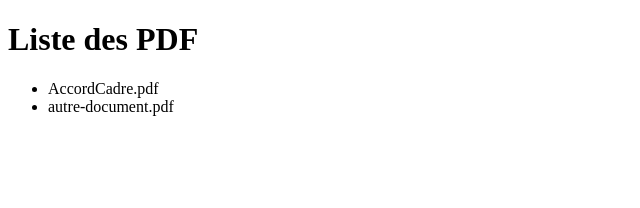
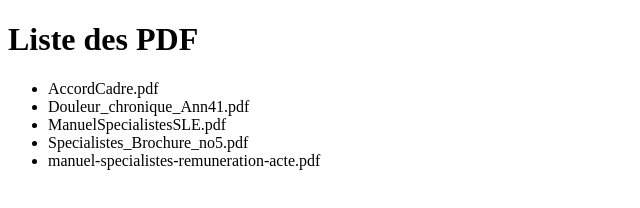
Before and after one commit to ALabrieGit/brochure, a plain HTML site: page index.html in a window 1280 px wide. Shown: the whole page, without its empty margins (0-640 px from the left). Drawn offline with Linux system fonts and the light colour scheme.

Commit message:
Add additional PDF documents to the list

```diff
--- a/index.html
+++ b/index.html
@@ -8,7 +8,10 @@
     <h1>Liste des PDF</h1>
     <ul>
         <li>AccordCadre.pdf</a></li>
-        <li>autre-document.pdf</a></li>
+        <li>Douleur_chronique_Ann41.pdf</a></li>
+        <li>ManuelSpecialistesSLE.pdf</a></li>
+        <li>Specialistes_Brochure_no5.pdf</a></li>
+        <li>manuel-specialistes-remuneration-acte.pdf</a></li>
     </ul>
 </body>
 </html>
```
